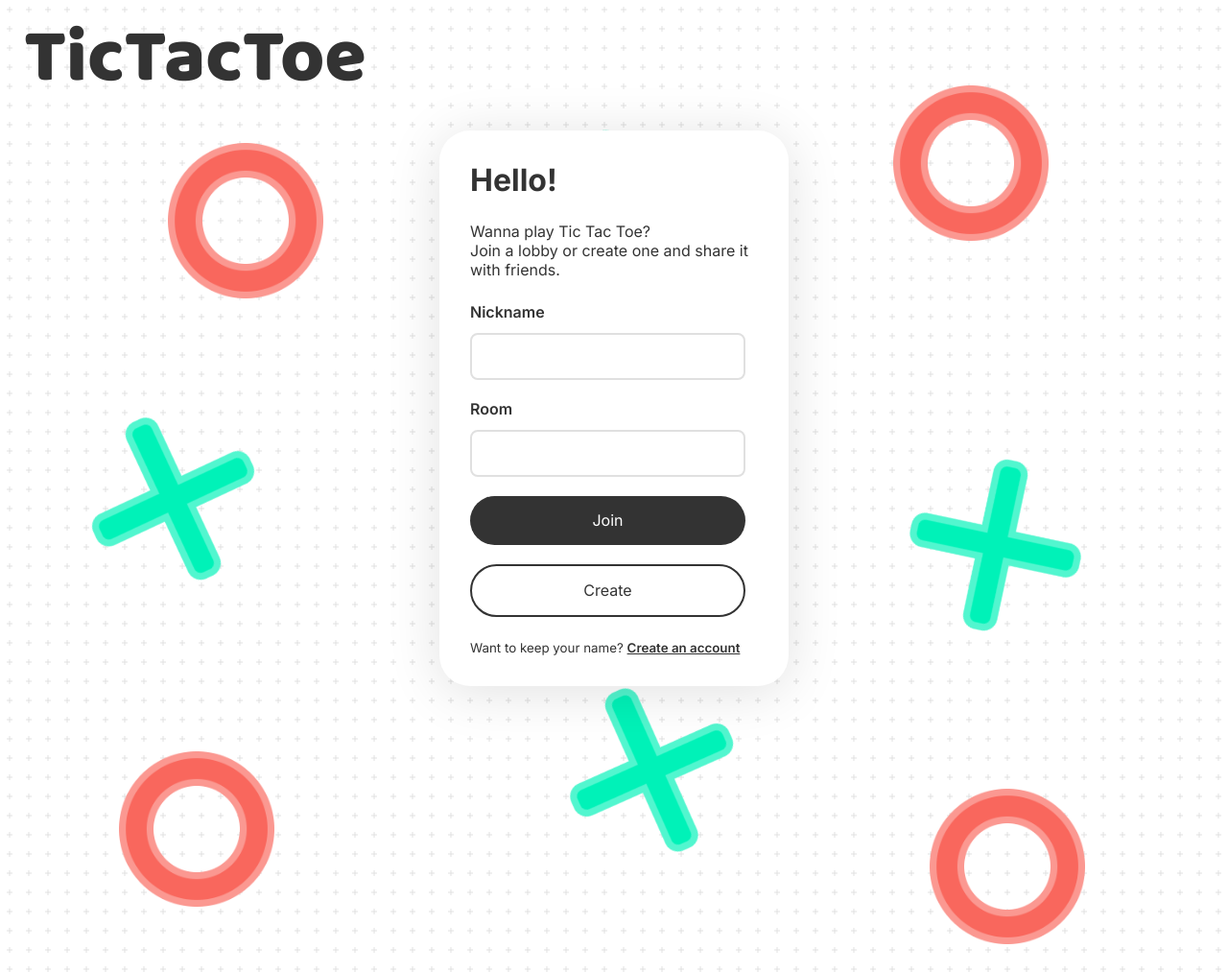
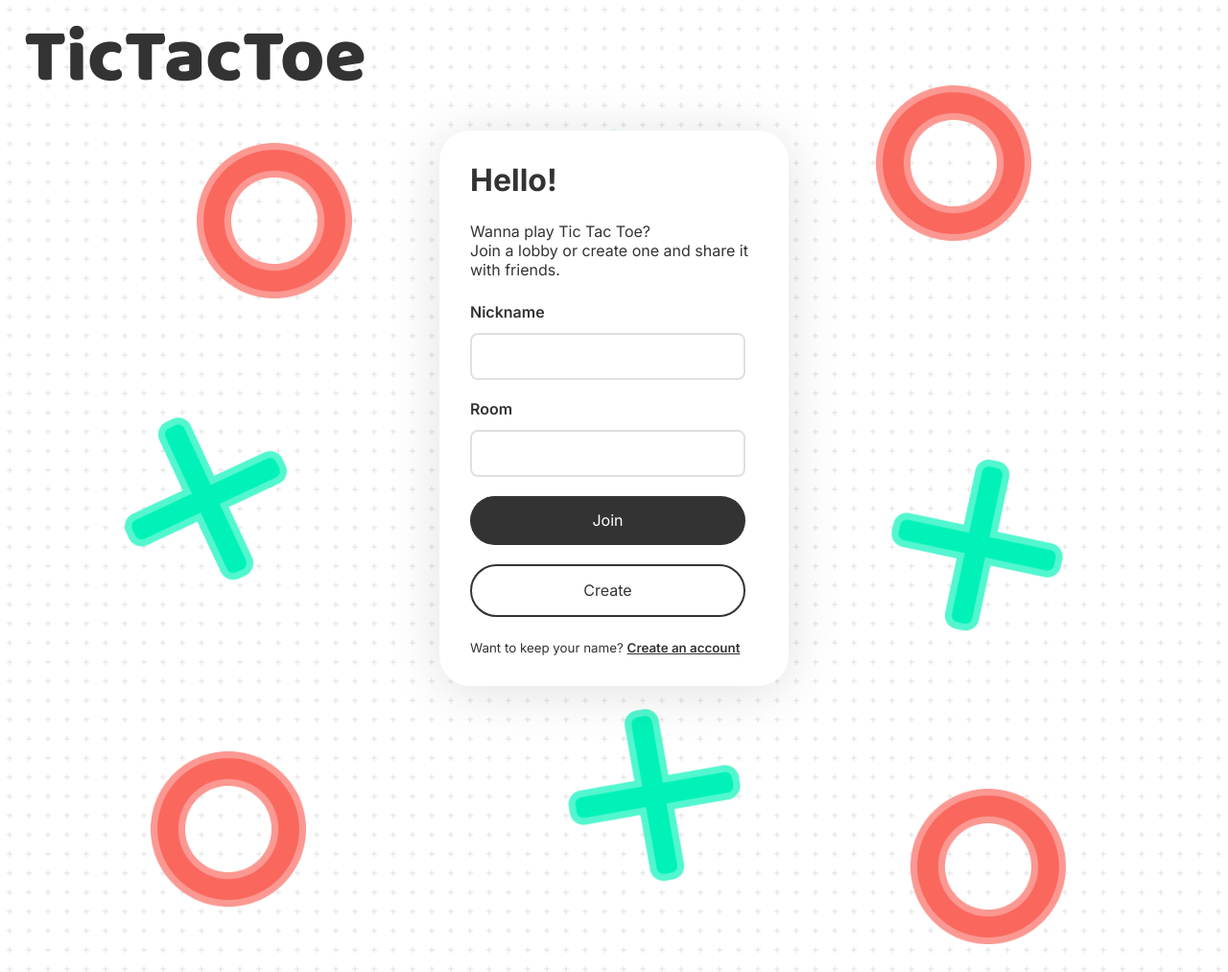
Before and after one commit to B-Gecguener/flask-socket-game, a Flask app: page / in a window 1280 px wide. Shown: the whole page at 96% size. Run offline with Flask 3, Linux system fonts and the light colour scheme; some web fonts are replaced.

Commit message:
adjusted background on landingpage slightly

```diff
--- a/gameapp/static/style.css
+++ b/gameapp/static/style.css
@@ -14,15 +14,6 @@ body {
 }
 #logo-container img {
   height: 100%;
-}
-#bg-container {
-  position: absolute;
-  top: 0;
-  left: 0;
-  width: 100%;
-  height: 100%;
-  overflow: hidden;
-  z-index: -1;
 }
 #welcome-container {
   width: 100%;
@@ -110,15 +101,24 @@ input[type="submit"] {
   font-weight: 600;
   color: inherit;
 }
+#bg-container {
+  position: absolute;
+  top: 0;
+  left: 0;
+  width: 100%;
+  height: 100%;
+  overflow: hidden;
+  z-index: -1;
+  background-image: url("/static/img/bg-tile.png");
+}
 .bg {
   position: absolute;
   top: 0;
   right: 50%;
   transform: translateX(50%);
-  width: 100%;
-  min-width: 1200px;
+  /* width: 100%; */
+  width: 1200px;
   height: 100%;
-  background-image: url("/static/img/bg-tile.png");
 }
 .bg-item {
   height: 180px;
@@ -166,9 +166,9 @@ input[type="submit"] {
 }
 .count-08 {
   margin-left: 46%;
-  top: 712px;
+  top: 738px;
   background-image: url("/static/img/bg-cross.png");
-  transform: rotate(21deg);
+  transform: rotate(35deg);
 }
 .count-09 {
   margin-left: 75%;
```
